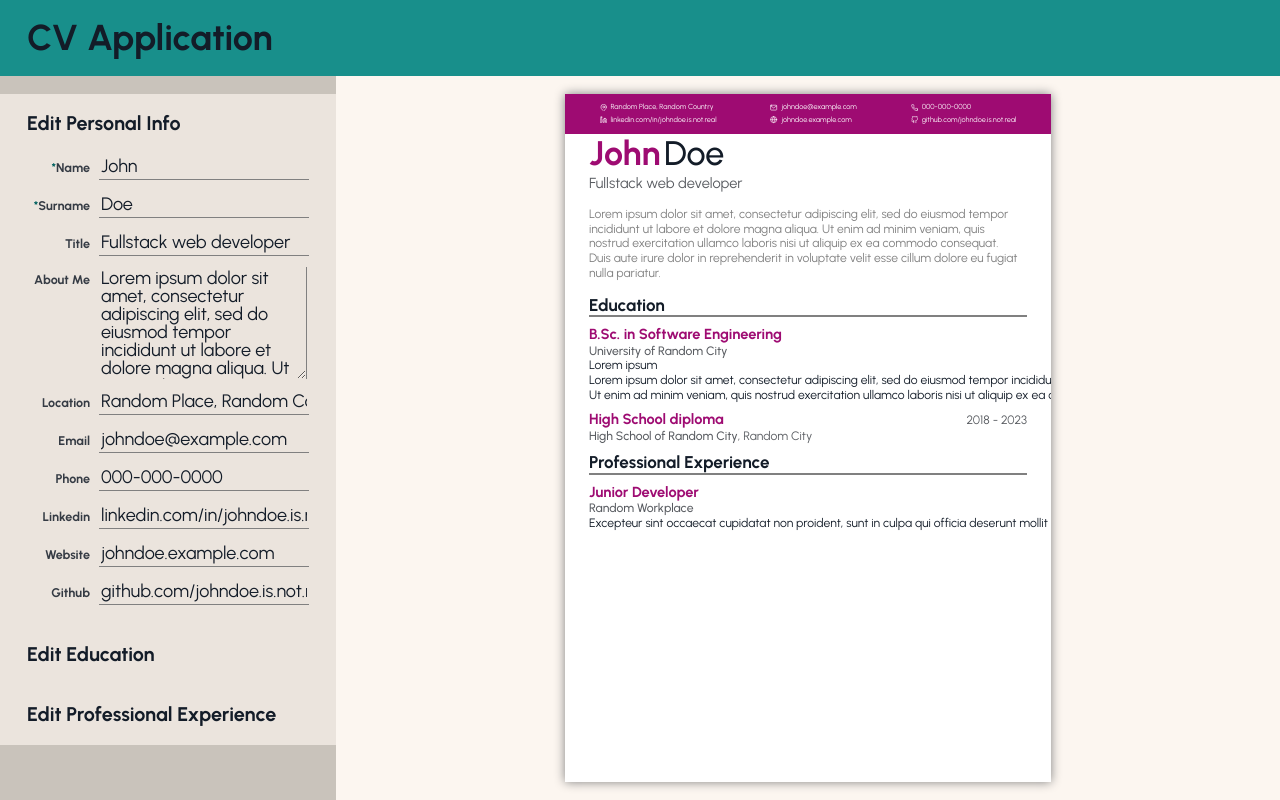
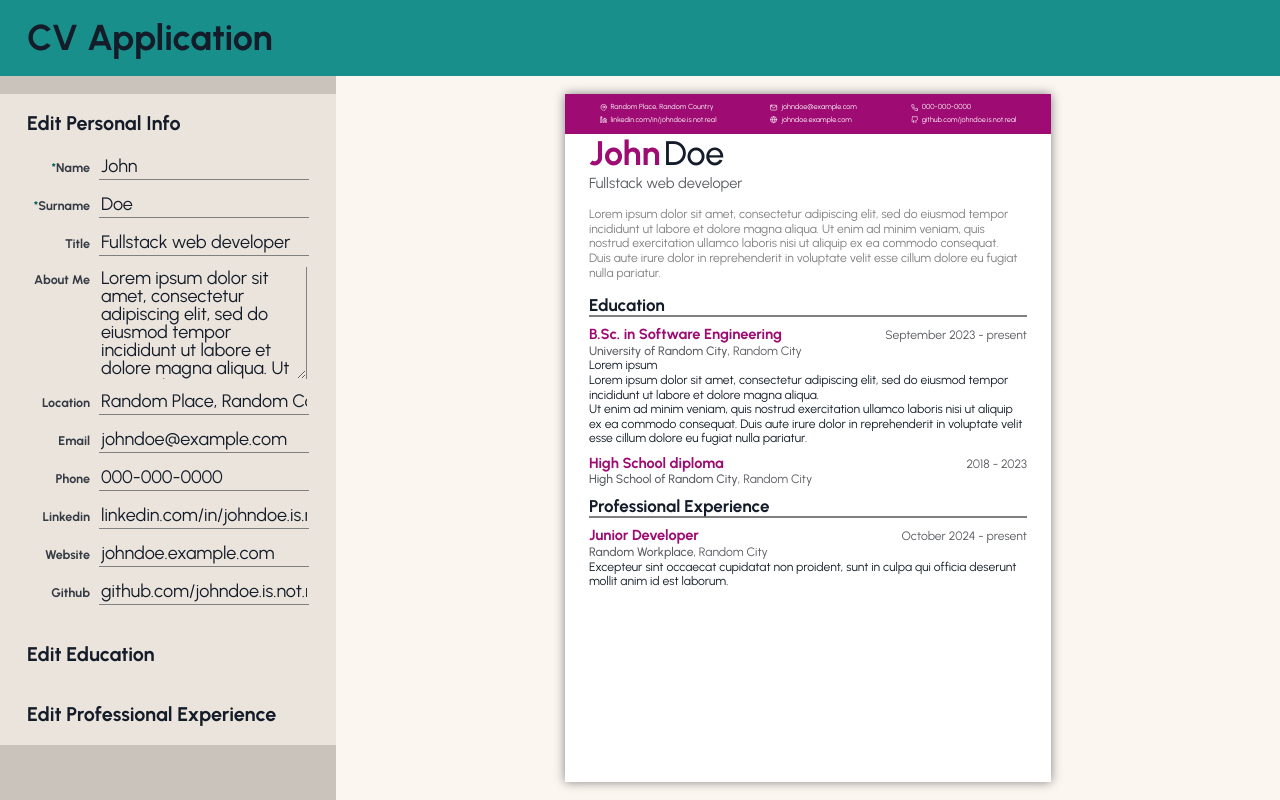
Before and after one commit to frarosset/cv-application, a React (Vite) app: page / in a window 1280 px wide. Built offline with nearby package versions, Linux system fonts and the light colour scheme.

Commit message:
style(PreviewItemWithDates): add style to .other-info component in there
Note that only the "top-level" style is added. The style of the
PreviewListWithTextOnly will be implemented in its own module.

```diff
--- a/src/styles/preview/PreviewItemWithDates.css
+++ b/src/styles/preview/PreviewItemWithDates.css
@@ -2,7 +2,8 @@
   display: grid;
   grid-template-areas:
     "role role dates"
-    "institution  address address";
+    "institution  address address"
+    "other other other";
 
   grid-template-columns: max-content 1fr max-content;
   align-items: baseline;
@@ -40,3 +41,7 @@
   justify-self: start;
   color: var(--preview-sub-text-color);
 }
+
+.preview-item-with-dates .other-info {
+  grid-area: other;
+}
```
